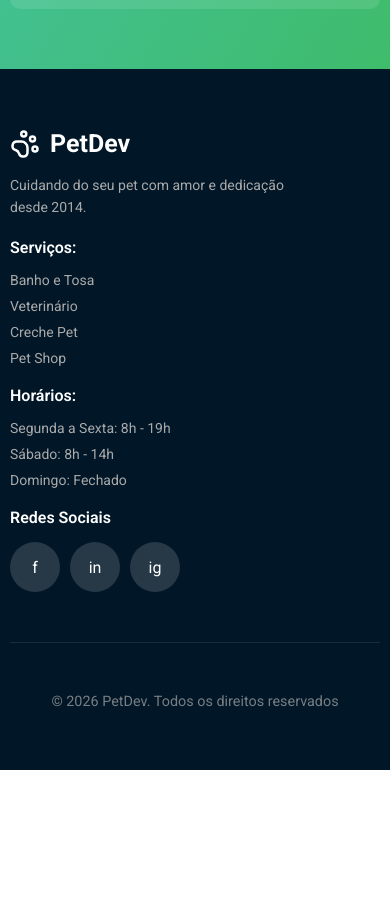
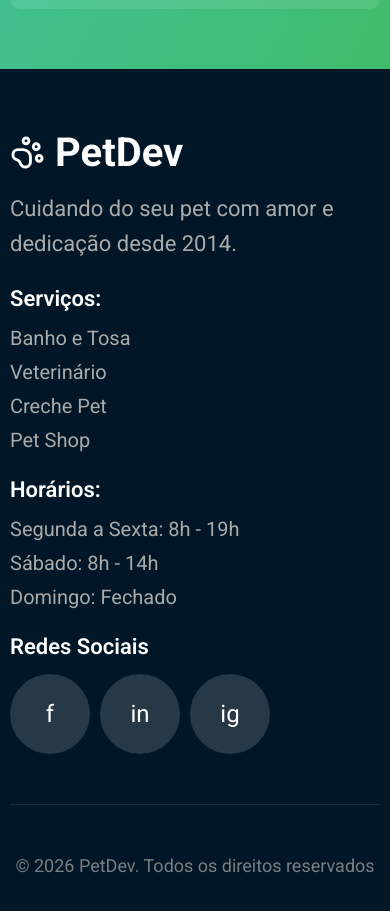
Before and after one commit to ClewertonRodrigues/petshop-dev, a React (Vite) app: page / in a window 390 px wide. Shown: the part 6538-7449 px from the top of the page. Before the commit the page ends 7308 px from the top, so only its background shows below. Built offline with nearby package versions, Linux system fonts and the light colour scheme.

Commit message:
feat: adiciona links de navegação e redes sociais no footer e ajusta responsividade

```diff
--- a/src/App.jsx
+++ b/src/App.jsx
@@ -230,7 +230,7 @@ function App() {
           <div className={styles.boxContentFooter}>
             <div className={styles.boxLogoFooter}>
                 <div>
-                  <PawPrint color="white" size={30}/>
+                  <PawPrint color="white" size={35}/>
                   <span>
                     PetDev
                   </span>
@@ -241,10 +241,10 @@ function App() {
             <div className={styles.boxInfosFooter}>
               <p>Serviços:</p>
               <ul>
-                <li>Banho e Tosa</li>
-                <li>Veterinário</li>
-                <li>Creche Pet</li>
-                <li>Pet Shop</li>
+                <li><a href="#services">Banho e Tosa</a></li>
+                <li><a href="#services">Veterinário</a></li>
+                <li><a href="#services">Creche Pet</a></li>
+                <li><a href="#services">Pet Shop</a></li>
               </ul>
             </div>
             <div className={styles.boxInfosFooter}>
@@ -258,9 +258,9 @@ function App() {
             <div className={styles.boxSocial}>
               <p>Redes Sociais</p>
               <ul>
-                <li>f</li>
-                <li>in</li>
-                <li>ig</li>
+                <li><a href="https://www.facebook.com" target="_blank" rel="noopener noreferrer">f</a></li>
+                <li><a href="https://www.linkedin.com/" target="_blank" rel="noopener noreferrer">in</a></li>
+                <li><a href="https://www.instagram.com/" target="_blank" rel="noopener noreferrer">ig</a></li>
               </ul>
             </div>
           </div>
--- a/src/styles.module.scss
+++ b/src/styles.module.scss
@@ -249,7 +249,6 @@ footer{
     }
 
     .boxInfosFooter{
-
       p{
         color: white;
         font-weight: 600;
@@ -266,6 +265,15 @@ footer{
         li{
           color: #aaaaaa;
           font-size: 14px;
+
+          a{
+            text-decoration: none;
+            color: #aaaaaa;
+
+            &:hover{
+              text-decoration: underline;
+            }
+          }
         }
       }
     }
@@ -284,6 +292,8 @@ footer{
         list-style: none;
 
         li{
+          a{
+            text-decoration: none;
             color: white;
             background-color: rgb(255, 255, 255, 0.15);
             display: flex;
@@ -294,8 +304,10 @@ footer{
             border-radius: 50%;
             transition: background 0.4s ease;
 
+
             &:hover{
               background-color: rgb(255, 255, 255, 0.25);
+            }
           }
         }
       }
@@ -313,7 +325,7 @@ footer{
     text-align: center;
     color: #aaaaaa;
     opacity: 0.7;
-    font-size: 0.9rem;
+    font-size: 14px;
   }
 }
 
@@ -424,13 +436,58 @@ footer{
     }
   }
 
-
   .boxTestimonials, .boxCardsContact{
     flex-direction: column;
   }
 
+  footer{
     .boxContentFooter{
       flex-direction: column;
-    gap: 20px;
+      gap: 25px;
+
+      .boxLogoFooter{
+        max-width: 100%;
+
+        div{
+          span{
+            font-size: 40px;
           }
         }
+
+        p{
+          font-size: 22px;
+        }
+      }
+
+      .boxInfosFooter{
+        p{
+          font-size: 22px;
+        }
+
+        ul{
+          li, a{
+            font-size: 20px;
+          }
+        }
+      }
+
+      .boxSocial{
+        p{
+          font-size: 22px;
+        }
+
+        ul li{
+            a{
+              width: 80px;
+              height: 80px;
+              font-size: 24px;
+            }
+        }
+      }
+    }
+
+    .copy{
+      font-size: 18px;
+    }
+  }
+}
```
Lines whose indentation alone changed are shown as unchanged.
